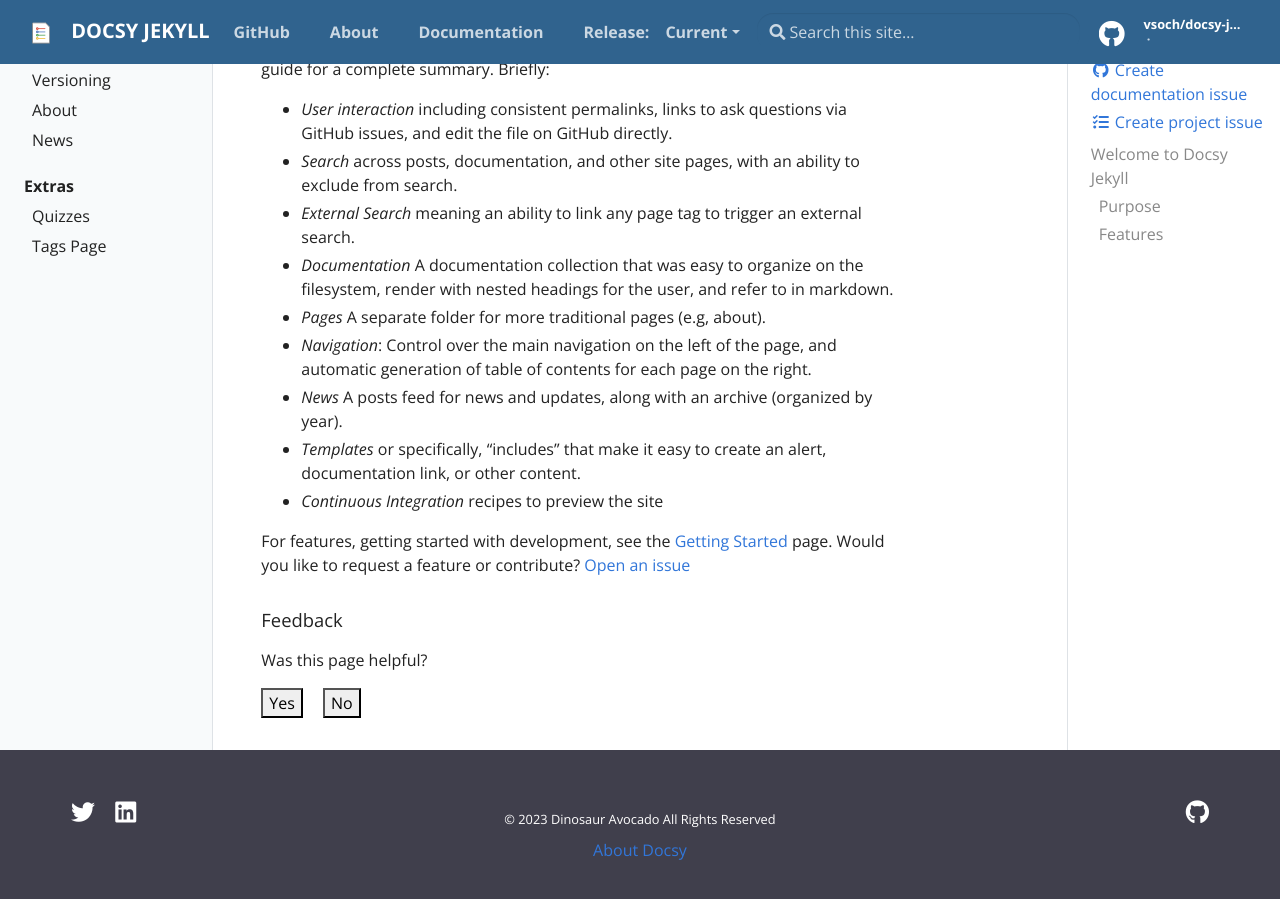
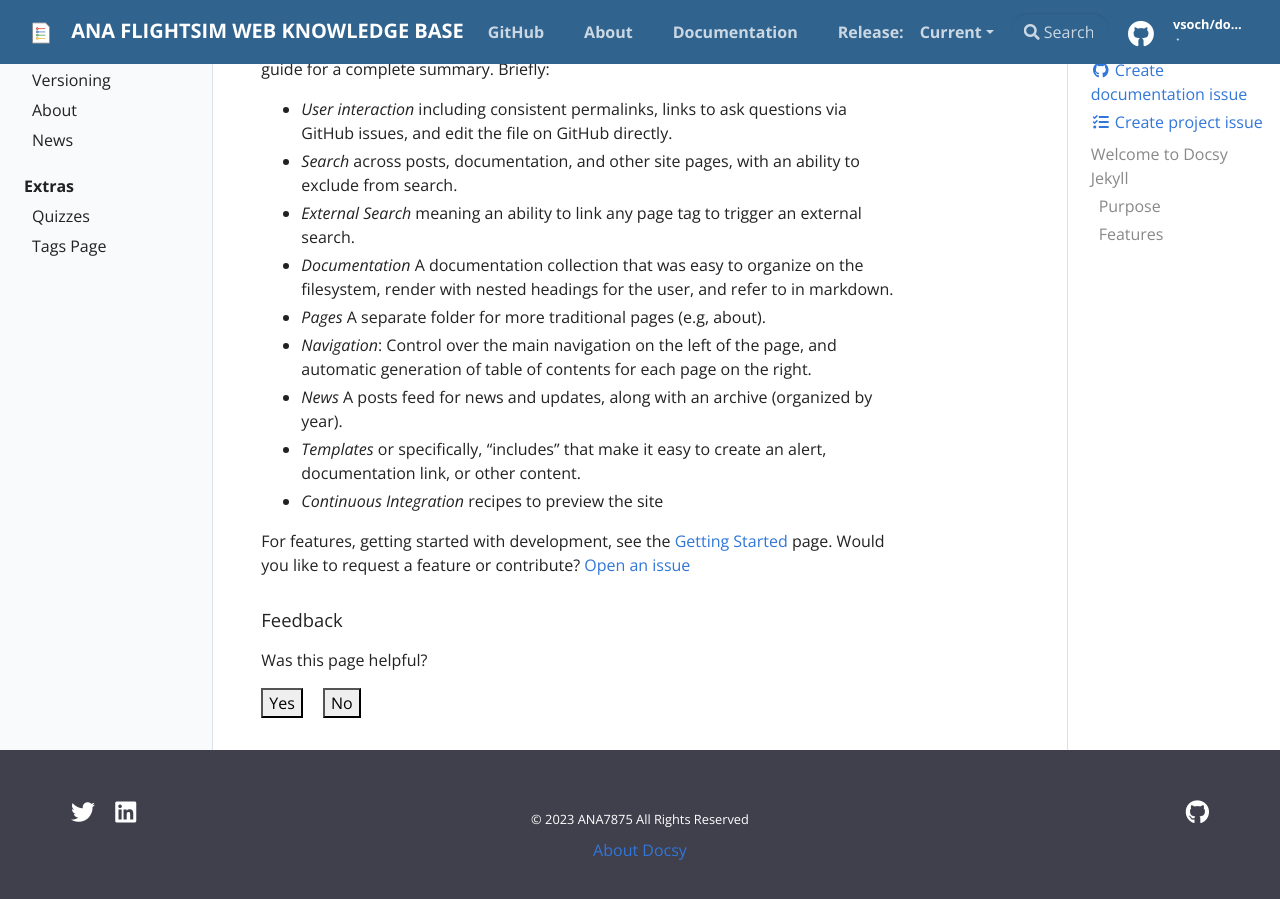
Before and after one commit to anaflightsim/ana_knowledge.github.io, a Jekyll site: the page built from docs/pages/index.md, in a window 1280 px wide and 900 px high, scrolled down 885 px. Built offline with Jekyll 4.4.1, drawn with Linux system fonts in a browser that asks for light colours.

Commit message:
Update config

```diff
--- a/docs/_config.yml
+++ b/docs/_config.yml
@@ -14,16 +14,16 @@
 # You can create any custom variable you would like, and they will be accessible
 # in the templates via {{ site.myvariable }}.
 
-title: Docsy Jekyll
-email: your-email@domain.com
-author: Dinosaur Avocado
+title: ANA FlightSim Web Knowledge Base
+email: anaflightsim@hotmail.com
+author: ANA7875
 description: > # this means to ignore newlines until "baseurl:"
   Write an awesome description for your new site here. You can edit this
   line in _config.yml. It will appear in your document head meta (for
   Google search results) and in your feed.xml site description.
 
 # Add your baseurl here (your repository) but DO NOT CHANGE THE LINE NUMBER without editing .circleci/circle_urls.sh
-baseurl: "/docsy-jekyll" # the subpath of your site, e.g. /blog
+baseurl: "https://wiki.anaflightsim.com" # the subpath of your site, e.g. /blog
 
 # This is mostly for testing
 url: "https://vsoch.github.io" # the base hostname & protocol for your site
```
